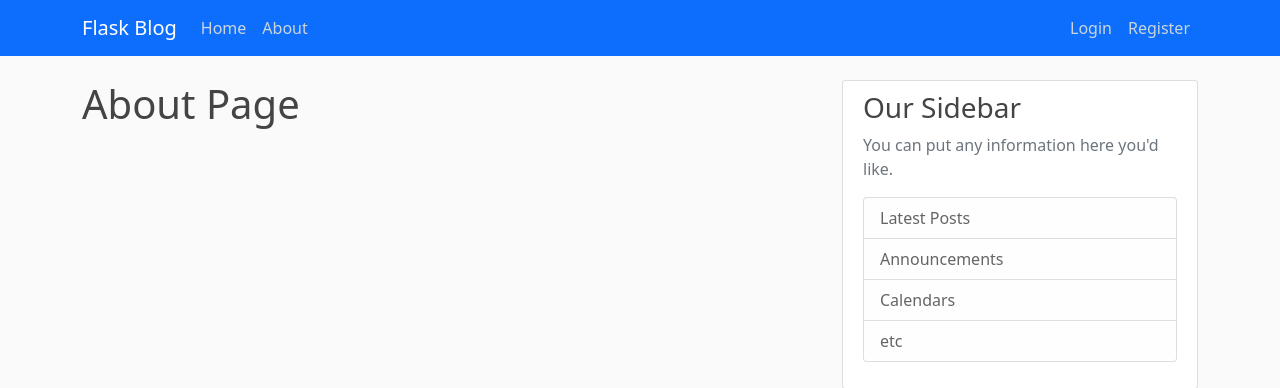
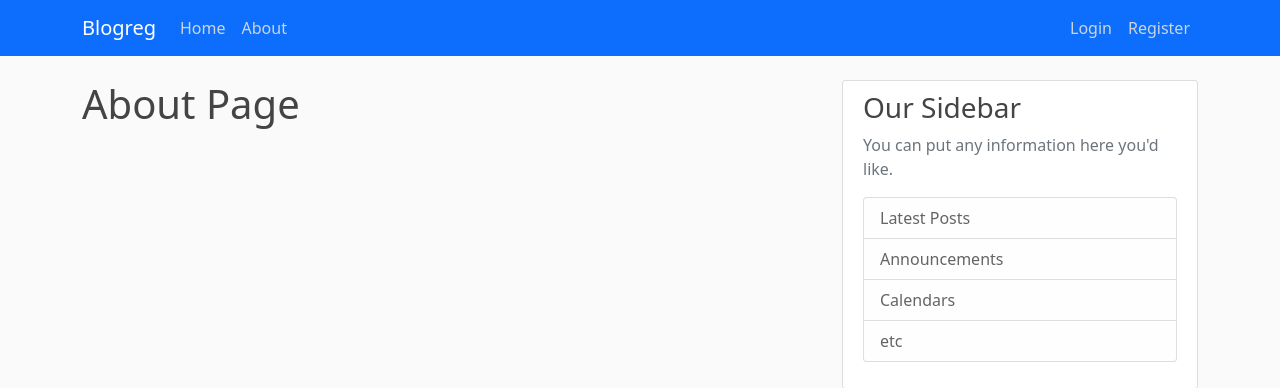
Before and after one commit to AregSPX/Blogreg, a Flask app: page /about in a window 1280 px wide. Shown: the top 388 px of the page. Run offline with Flask 3, Linux system fonts and the light colour scheme.

Commit message:
Update layout.html

```diff
--- a/flaskblog/templates/layout.html
+++ b/flaskblog/templates/layout.html
@@ -17,9 +17,9 @@
     <link href = "{{ url_for('static', filename='main.css') }}"  rel = 'stylesheet' type = 'text/css'>
 
     {% if title %} <!--եթե մենք template ին title փոփն ենք տրամադրել (ինքը գոյություն ունի)-->
-    <title>Flask Blog - {{ title }}</title>
+    <title>Blogreg - {{ title }}</title>
     {% else %}
-    <title>Flask Blog</title>
+    <title>Blogreg</title>
     {% endif %}
 </head>
 <body>
@@ -28,7 +28,7 @@
         <header class="site-header">
             <nav class="navbar navbar-expand-md navbar-dark bg-primary fixed-top">
             <div class="container">
-                <a class="navbar-brand mr-4" href="/">Flask Blog</a>
+                <a class="navbar-brand mr-4" href="/">Blogreg</a>
                 <button class="navbar-toggler" type="button" data-toggle="collapse" data-target="#navbarToggle" aria-controls="navbarToggle" aria-expanded="false" aria-label="Toggle navigation">
                 <span class="navbar-toggler-icon"></span>
                 </button>
```
